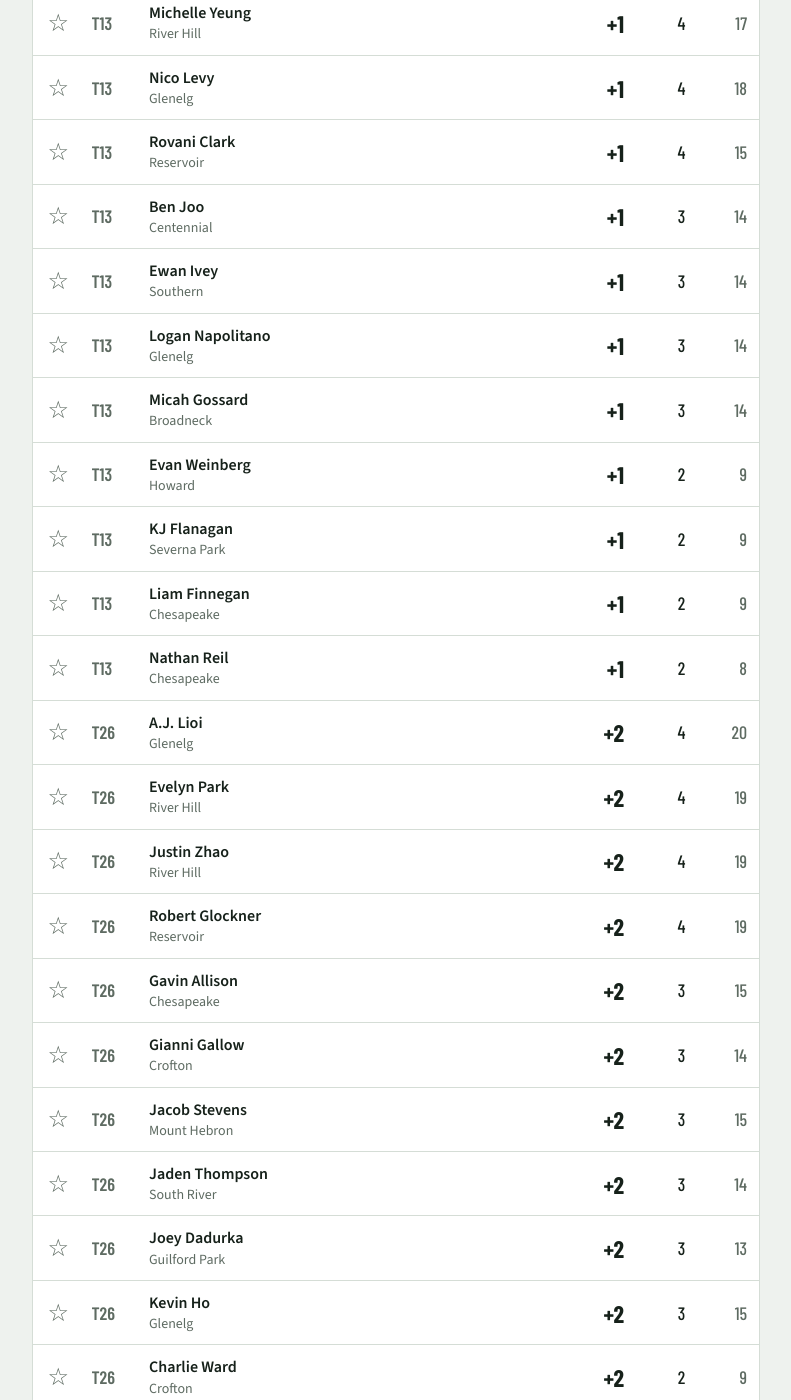
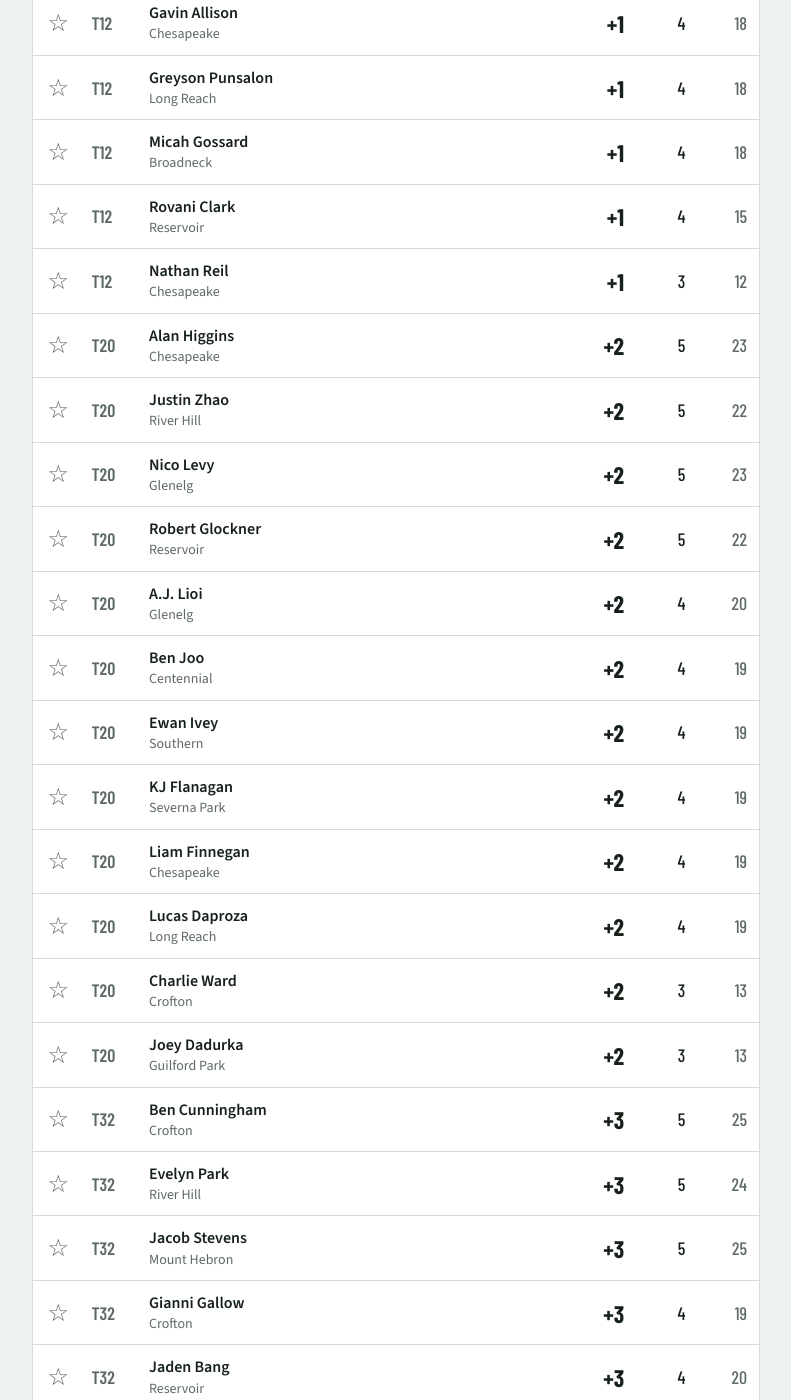
Before and after one commit to pjb3/aacps-golf, a Jekyll site: the page built from _events/2026-10-12-district-championship.md, in a window 1280 px wide and 1400 px high, scrolled down 1187 px. Shown: the whole window, without its empty margins (244-1035 px from the left). Built offline with Jekyll 4.4.1, drawn with Linux system fonts in a browser that asks for light colours; some of the changed text lies outside the part shown.

Commit message:
Update scores and events

```diff
--- a/_data/scores/2026-10-12-district-championship.json
+++ b/_data/scores/2026-10-12-district-championship.json
@@ -1,5 +1,5 @@
 {
-  "updated": "2026-10-12T09:56:21-04:00",
+  "updated": "2026-10-12T10:11:04-04:00",
   "players": [
     {
       "name": "Davis Balderson",
@@ -9,7 +9,8 @@
         "1": 3,
         "2": 4,
         "3": 4,
-        "4": 3
+        "4": 3,
+        "5": 3
       },
       "gender": "M",
       "team": true
@@ -22,7 +23,8 @@
         "1": 6,
         "2": 5,
         "3": 4,
-        "4": 4
+        "4": 4,
+        "5": 3
       },
       "gender": "M",
       "team": true
@@ -35,7 +37,8 @@
         "1": 3,
         "2": 4,
         "3": 4,
-        "4": 4
+        "4": 4,
+        "5": 3
       },
       "gender": "M",
       "team": true
@@ -48,7 +51,8 @@
         "1": 5,
         "2": 4,
         "3": 4,
-        "4": 6
+        "4": 6,
+        "5": 3
       },
       "gender": "M",
       "team": true
@@ -60,7 +64,8 @@
       "scores": {
         "1": 3,
         "2": 4,
-        "3": 6
+        "3": 6,
+        "4": 3
       },
       "gender": "M",
       "team": true
@@ -72,7 +77,8 @@
       "scores": {
         "1": 5,
         "2": 4,
-        "3": 4
+        "3": 4,
+        "4": 5
       },
       "gender": "M",
       "team": true
@@ -84,7 +90,8 @@
       "scores": {
         "1": 7,
         "2": 4,
-        "3": 4
+        "3": 4,
+        "4": 3
       },
       "gender": "M",
       "team": true
@@ -96,7 +103,8 @@
       "scores": {
         "1": 3,
         "2": 4,
-        "3": 8
+        "3": 8,
+        "4": 5
       },
       "gender": "M",
       "team": true
@@ -109,6 +117,7 @@
         "1": 5,
         "2": 5,
         "3": 4,
+        "4": 5,
         "18": 4
       },
       "gender": "M",
@@ -122,6 +131,7 @@
         "1": 4,
         "2": 5,
         "3": 5,
+        "4": 5,
         "18": 4
       },
       "gender": "M",
@@ -135,6 +145,7 @@
         "1": 3,
         "2": 4,
         "3": 5,
+        "4": 3,
         "18": 4
       },
       "gender": "M",
@@ -148,6 +159,7 @@
         "1": 4,
         "2": 4,
         "3": 4,
+        "4": 4,
         "18": 4
       },
       "gender": "M",
@@ -160,6 +172,7 @@
       "scores": {
         "1": 4,
         "2": 5,
+        "3": 4,
         "18": 5
       },
       "gender": "M",
@@ -172,6 +185,7 @@
       "scores": {
         "1": 4,
         "2": 5,
+        "3": 5,
         "18": 5
       },
       "gender": "M",
@@ -184,6 +198,7 @@
       "scores": {
         "1": 4,
         "2": 6,
+        "3": 5,
         "18": 4
       },
       "gender": "M",
@@ -195,6 +210,8 @@
       "group": "18B",
       "scores": {
         "1": 3,
+        "2": 5,
+        "3": 5,
         "18": 4
       },
       "gender": "M",
@@ -206,6 +223,8 @@
       "group": "17A",
       "scores": {
         "1": 3,
+        "2": 5,
+        "3": 4,
         "17": 6,
         "18": 7
       },
@@ -218,6 +237,8 @@
       "group": "17A",
       "scores": {
         "1": 5,
+        "2": 4,
+        "3": 6,
         "17": 5,
         "18": 5
       },
@@ -230,6 +251,8 @@
       "group": "17A",
       "scores": {
         "1": 4,
+        "2": 4,
+        "3": 3,
         "17": 5,
         "18": 4
       },
@@ -242,6 +265,8 @@
       "group": "17A",
       "scores": {
         "1": 5,
+        "2": 4,
+        "3": 4,
         "17": 4,
         "18": 5
       },
@@ -356,7 +381,12 @@
       "name": "CJ Burke",
       "school": "South River",
       "group": "16B",
-      "scores": {},
+      "scores": {
+        "1": 3,
+        "16": 5,
+        "17": 6,
+        "18": 4
+      },
       "gender": "M",
       "team": true
     },
@@ -364,7 +394,12 @@
       "name": "Lucas Daproza",
       "school": "Long Reach",
       "group": "16B",
-      "scores": {},
+      "scores": {
+        "1": 5,
+        "16": 5,
+        "17": 4,
+        "18": 5
+      },
       "gender": "M",
       "team": false
     },
@@ -372,7 +407,12 @@
       "name": "Kaden Wyatt",
       "school": "Northeast",
       "group": "16B",
-      "scores": {},
+      "scores": {
+        "1": 7,
+        "16": 6,
+        "17": 6,
+        "18": 4
+      },
       "gender": "M",
       "team": false
     },
@@ -380,7 +420,12 @@
       "name": "Weston Garner",
       "school": "Howard",
       "group": "16B",
-      "scores": {},
+      "scores": {
+        "1": 5,
+        "16": 7,
+        "17": 6,
+        "18": 5
+      },
       "gender": "M",
       "team": true
     },
@@ -390,7 +435,9 @@
       "group": "15A",
       "scores": {
         "15": 4,
-        "16": 5
+        "16": 5,
+        "17": 6,
+        "18": 4
       },
       "gender": "M",
       "team": true
@@ -401,7 +448,9 @@
       "group": "15A",
       "scores": {
         "15": 5,
-        "16": 7
+        "16": 7,
+        "17": 10,
+        "18": 8
       },
       "gender": "M",
       "team": false
@@ -412,7 +461,9 @@
       "group": "15A",
       "scores": {
         "15": 6,
-        "16": 4
+        "16": 4,
+        "17": 6,
+        "18": 5
       },
       "gender": "M",
       "team": true
@@ -423,7 +474,9 @@
       "group": "15A",
       "scores": {
         "15": 4,
-        "16": 4
+        "16": 4,
+        "17": 7,
+        "18": 5
       },
       "gender": "M",
       "team": true
@@ -434,7 +487,9 @@
       "group": "15B",
       "scores": {
         "15": 4,
-        "16": 7
+        "16": 7,
+        "17": 6,
+        "18": 6
       },
       "gender": "M",
       "team": true
@@ -445,7 +500,9 @@
       "group": "15B",
       "scores": {
         "15": 6,
-        "16": 5
+        "16": 5,
+        "17": 7,
+        "18": 6
       },
       "gender": "M",
       "team": false
@@ -456,7 +513,9 @@
       "group": "15B",
       "scores": {
         "15": 4,
-        "16": 5
+        "16": 5,
+        "17": 5,
+        "18": 5
       },
       "gender": "M",
       "team": true
@@ -467,7 +526,9 @@
       "group": "15B",
       "scores": {
         "15": 4,
-        "16": 7
+        "16": 7,
+        "17": 7,
+        "18": 4
       },
       "gender": "M",
       "team": true
@@ -526,7 +587,8 @@
       "group": "14B",
       "scores": {
         "14": 3,
-        "15": 5
+        "15": 5,
+        "16": 4
       },
       "gender": "M",
       "team": true
@@ -537,7 +599,8 @@
       "group": "14B",
       "scores": {
         "14": 3,
-        "15": 4
+        "15": 4,
+        "16": 4
       },
       "gender": "M",
       "team": true
@@ -548,7 +611,8 @@
       "group": "14B",
       "scores": {
         "14": 4,
-        "15": 5
+        "15": 5,
+        "16": 4
       },
       "gender": "M",
       "team": true
@@ -559,7 +623,8 @@
       "group": "14B",
       "scores": {
         "14": 4,
-        "15": 5
+        "15": 5,
+        "16": 8
       },
       "gender": "M",
       "team": true
@@ -637,7 +702,8 @@
         "11": 3,
         "12": 5,
         "13": 4,
-        "14": 3
+        "14": 3,
+        "15": 3
       },
       "gender": "F",
       "team": true
@@ -651,7 +717,8 @@
         "11": 5,
         "12": 7,
         "13": 6,
-        "14": 3
+        "14": 3,
+        "15": 4
       },
       "gender": "F",
       "team": true
@@ -665,7 +732,8 @@
         "11": 3,
         "12": 7,
         "13": 4,
-        "14": 3
+        "14": 3,
+        "15": 4
       },
       "gender": "F",
       "team": true
@@ -679,7 +747,8 @@
         "11": 4,
         "12": 6,
         "13": 4,
-        "14": 3
+        "14": 3,
+        "15": 5
       },
       "gender": "F",
       "team": true
@@ -692,7 +761,8 @@
         "10": 4,
         "11": 3,
         "12": 6,
-        "13": 4
+        "13": 4,
+        "14": 3
       },
       "gender": "F",
       "team": true
@@ -705,7 +775,8 @@
         "10": 5,
         "11": 3,
         "12": 7,
-        "13": 4
+        "13": 4,
+        "14": 4
       },
       "gender": "F",
       "team": true
@@ -718,7 +789,8 @@
         "10": 7,
         "11": 3,
         "12": 5,
-        "13": 4
+        "13": 4,
+        "14": 4
       },
       "gender": "F",
       "team": true
@@ -731,7 +803,8 @@
         "10": 9,
         "11": 9,
         "12": 9,
-        "13": 4
+        "13": 4,
+        "14": 5
       },
       "gender": "F",
       "team": true
@@ -744,7 +817,8 @@
         "9": 6,
         "10": 5,
         "11": 3,
-        "12": 5
+        "12": 5,
+        "13": 5
       },
       "gender": "F",
       "team": true
@@ -757,7 +831,8 @@
         "9": 7,
         "10": 6,
         "11": 5,
-        "12": 7
+        "12": 7,
+        "13": 4
       },
       "gender": "F",
       "team": true
@@ -770,7 +845,8 @@
         "9": 7,
         "10": 5,
         "11": 3,
-        "12": 9
+        "12": 9,
+        "13": 5
       },
       "gender": "F",
       "team": true
@@ -783,7 +859,8 @@
         "9": 8,
         "10": 7,
         "11": 6,
-        "12": 8
+        "12": 8,
+        "13": 5
       },
       "gender": "F",
       "team": false
@@ -891,7 +968,8 @@
       "scores": {
         "7": 4,
         "8": 4,
-        "9": 6
+        "9": 6,
+        "10": 5
       },
       "gender": "M",
       "team": true
@@ -903,7 +981,8 @@
       "scores": {
         "7": 4,
         "8": 3,
-        "9": 8
+        "9": 8,
+        "10": 5
       },
       "gender": "M",
       "team": true
@@ -915,7 +994,8 @@
       "scores": {
         "7": 3,
         "8": 4,
-        "9": 7
+        "9": 7,
+        "10": 5
       },
       "gender": "M",
       "team": true
@@ -927,7 +1007,8 @@
       "scores": {
         "7": 5,
         "8": 4,
-        "9": 6
+        "9": 6,
+        "10": 6
       },
       "gender": "M",
       "team": true
@@ -939,7 +1020,8 @@
       "scores": {
         "7": 4,
         "8": 4,
-        "9": 8
+        "9": 8,
+        "10": 6
       },
       "gender": "M",
       "team": false
@@ -951,7 +1033,8 @@
       "scores": {
         "7": 7,
         "8": 3,
-        "9": 6
+        "9": 6,
+        "10": 7
       },
       "gender": "M",
       "team": true
@@ -963,7 +1046,8 @@
       "scores": {
         "7": 5,
         "8": 5,
-        "9": 5
+        "9": 5,
+        "10": 6
       },
       "gender": "M",
       "team": false
@@ -975,7 +1059,8 @@
       "scores": {
         "7": 5,
         "8": 4,
-        "9": 7
+        "9": 7,
+        "10": 3
       },
       "gender": "M",
       "team": true
@@ -1037,7 +1122,9 @@
       "group": "6B",
       "scores": {
         "6": 5,
-        "7": 6
+        "7": 6,
+        "8": 3,
+        "9": 6
       },
       "gender": "M",
       "team": false
@@ -1048,7 +1135,9 @@
       "group": "6B",
       "scores": {
         "6": 4,
-        "7": 5
+        "7": 5,
+        "8": 5,
+        "9": 8
       },
       "gender": "M",
       "team": true
@@ -1059,7 +1148,9 @@
       "group": "6B",
       "scores": {
         "6": 5,
-        "7": 8
+        "7": 8,
+        "8": 4,
+        "9": 7
       },
       "gender": "M",
       "team": true
@@ -1070,7 +1161,9 @@
       "group": "6B",
       "scores": {
         "6": 5,
-        "7": 6
+        "7": 6,
+        "8": 5,
+        "9": 6
       },
       "gender": "M",
       "team": true
```
